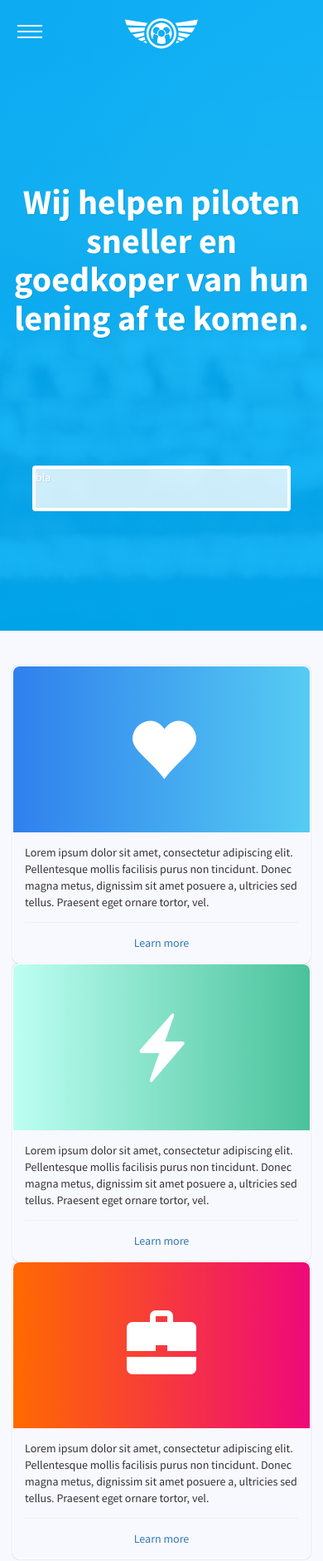
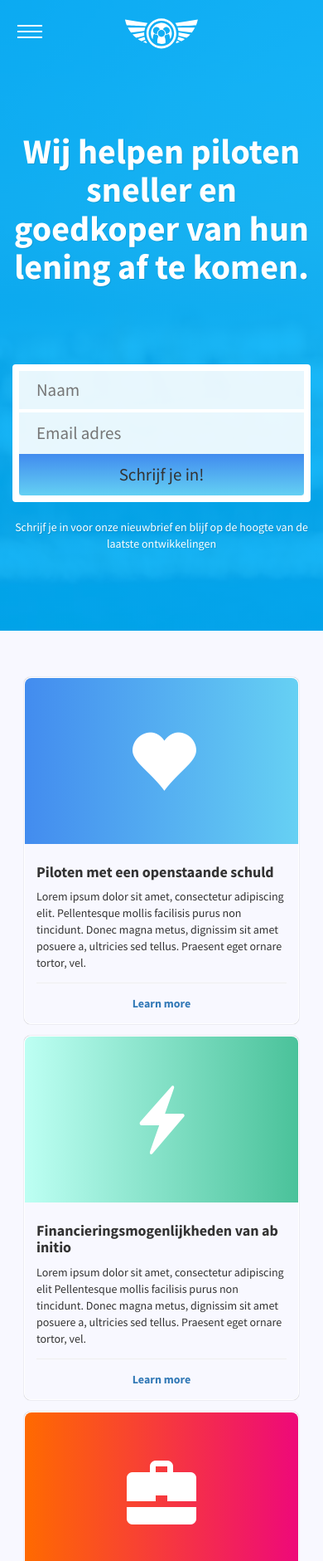
Before and after one commit to jaapbakker88/pc-html, a plain HTML site: page index.html in a window 390 px wide. Shown: the top 1881 px of the page at 83% size. Drawn offline with nearby package versions, Linux system fonts and the light colour scheme.

Commit message:
form design and resposive menuy

```diff
--- a/grid.css
+++ b/grid.css
@@ -0,0 +1,9 @@
+.flex-row {
+	display: flex;
+}
+.flex-row > .col {
+	flex: 1;
+	display: flex;
+	align-items: center;
+	justify-content: center;
+}
--- a/index.html
+++ b/index.html
@@ -6,20 +6,31 @@
 	<meta charset="UTF-8">
 	<title>TPC</title>
 	<link href="https://maxcdn.bootstrapcdn.com/bootstrap/3.3.7/css/bootstrap.min.css" rel="stylesheet" integrity="sha384-BVYiiSIFeK1dGmJRAkycuHAHRg32OmUcww7on3RYdg4Va+PmSTsz/K68vbdEjh4u" crossorigin="anonymous">
+	<link href="https://maxcdn.bootstrapcdn.com/font-awesome/4.7.0/css/font-awesome.min.css" rel="stylesheet" integrity="sha384-wvfXpqpZZVQGK6TAh5PVlGOfQNHSoD2xbE+QkPxCAFlNEevoEH3Sl0sibVcOQVnN" crossorigin="anonymous">
 	<link rel="stylesheet" href="style.css">
 </head>
 <body>
 	<div id="site-wrapper">
 		<div id="site-canvas">
 			<div id="site-menu">
-				<a href="#" class="toggle-nav">Toggle Nav</a>
-					<h2>My Menu</h2>
-					<p class="lead">Put any HTML you want here.
-					Style it however you want.
-					<ul>
-						<li>Free to scroll up and down</li>
-						<li>But not left and write</li>
+					<h2>The Pilot Crowd</h2>
+					<ul class="slide-nav">
+						<li>Over ons</li>
+						<li>Hoe werkt het?</li>
+						<li><a href="" class="btn btn-default btn-block">Meld je aan!</a></li>
 					</ul>
+					<hr>
+					<div class="flex-row">
+						<div class="col">
+							<i class="fa fa-facebook" aria-hidden="true"></i>
+						</div>
+						<div class="col">
+							<i class="fa fa-twitter" aria-hidden="true"></i>
+						</div>
+						<div class="col">
+							<i class="fa fa-envelope" aria-hidden="true"></i>
+						</div>
+					</div>
 				</div>
 
 			<header>
@@ -50,7 +61,14 @@
 						</div>
 					</div>
 					<div class="header__content--signup">
-						bla
+						<div class="container">
+							<div class="form-group-custom">
+								<input type="text" name="name" id="name" placeholder="Naam">
+								<input type="email" name="email" id="email" placeholder="Email adres">
+								<button>Schrijf je in!</button>
+							</div>
+							<p class="text-center"><br>Schrijf je in voor onze nieuwbrief en blijf op de hoogte van de laatste ontwikkelingen</p>
+						</div>
 					</div>
 				</div>
 			</header>
@@ -58,24 +76,33 @@
 			<section id="intro">
 				<div class="container">
 					<div class="row">
-						<div class="col-md-4">
+						<div class="col-sm-4">
 							<div class="panel-custom">
 								<div class="head blue"><span class="glyphicon glyphicon-heart" aria-hidden="true"></span></div>
-								<div class="body">Lorem ipsum dolor sit amet, consectetur adipiscing elit. Pellentesque mollis facilisis purus non tincidunt. Donec magna metus, dignissim sit amet posuere a, ultricies sed tellus. Praesent eget ornare tortor, vel.</div>
+								<div class="body">
+									<h4>Piloten met een openstaande schuld</h4>
+									<p>Lorem ipsum dolor sit amet, consectetur adipiscing elit. Pellentesque mollis facilisis purus non tincidunt. Donec magna metus, dignissim sit amet posuere a, ultricies sed tellus. Praesent eget ornare tortor, vel.</p>
+								</div>
 								<a href=""><div class="footer">Learn more</div></a>
 							</div>
 						</div>
-						<div class="col-md-4">
+						<div class="col-sm-4">
 							<div class="panel-custom">
 								<div class="head green"><span class="glyphicon glyphicon-flash" aria-hidden="true"></span></div>
-								<div class="body">Lorem ipsum dolor sit amet, consectetur adipiscing elit. Pellentesque mollis facilisis purus non tincidunt. Donec magna metus, dignissim sit amet posuere a, ultricies sed tellus. Praesent eget ornare tortor, vel.</div>
+								<div class="body">
+									<h4>Financieringsmogenlijkheden van ab initio</h4>
+									<p>Lorem ipsum dolor sit amet, consectetur adipiscing elit Pellentesque mollis facilisis purus non tincidunt. Donec magna metus, dignissim sit amet posuere a, ultricies sed tellus. Praesent eget ornare tortor, vel.</p>
+								</div>
 								<a href=""><div class="footer">Learn more</div></a>
 							</div>
 						</div>
-						<div class="col-md-4">
+						<div class="col-sm-4">
 							<div class="panel-custom">
 								<div class="head red"><span class="glyphicon glyphicon-briefcase" aria-hidden="true"></span></div>
-								<div class="body">Lorem ipsum dolor sit amet, consectetur adipiscing elit. Pellentesque mollis facilisis purus non tincidunt. Donec magna metus, dignissim sit amet posuere a, ultricies sed tellus. Praesent eget ornare tortor, vel.</div>
+								<div class="body">
+									<h4>Verschillende mogenlijkheden voor investeerders</h4>
+									<p>Lorem ipsum dolor sit amet, consectetur adipiscing elit. Pellentesque mollis facilisis purus non tincidunt. Donec magna metus, dignissim sit amet posuere a, ultricies sed tellus. Praesent eget ornare tortor, vel.</p>
+								</div>
 								<a href=""><div class="footer">Learn more</div></a>
 							</div>
 						</div>
--- a/style.css
+++ b/style.css
@@ -7,6 +7,10 @@
 	--primary__hover: maroon;
 	--panel-radius: 8px;
 
+}
+
+* {
+	box-sizing: border-box;
 }
 
 html, body {
@@ -49,6 +53,14 @@ width: 100%;
   transform: translateX(300px);
 }
 
+.slide-nav {
+	list-style: none;
+	margin: 0;
+	padding: 0;
+}
+.slide-nav li {
+	margin-top: 1em;
+}
 .container {
 	position: relative;
   padding-right: 15px;
@@ -87,16 +99,6 @@ header {
 	align-items: center;
 	text-align: center;
 	max-width: 760px
-}
-
-
-.header__content--signup {
-	margin-bottom: 10em;
-	width: 80vw;
-	background: rgba(255,255,255,0.8);
-	border: 4px solid #fff;
-	border-radius: 4px;
-	height: 55px;
 }
 
 .header__navbar {
@@ -140,6 +142,7 @@ header {
 }
 
 .panel-custom {
+	margin: 1em;
 	min-height: 200px;
 	border: 1px solid #fff;
 	border-radius: var(--panel-radius);
@@ -159,9 +162,9 @@ header {
 }
 .panel-custom > .head.blue {
 	background: #56CCF2; /* fallback for old browsers */ /* Chrome 10-25, Safari 5.1-6 */
-	background: -webkit-linear-gradient(right, #56CCF2, #2F80ED);
-	background: -o-linear-gradient(right, #56CCF2, #2F80ED);
-	background: linear-gradient(to left, #56CCF2, #2F80ED); /* W3C, IE 10+/ Edge, Firefox 16+, Chrome 26+, Opera 12+, Safari 7+ */
+	background: -webkit-linear-gradient(right, rgba(86,204,242,0.9), rgba(47,128,237,0.9));
+	background: -o-linear-gradient(right, rgba(86,204,242,0.9), rgba(47,128,237,0.9));
+	background: linear-gradient(to left, rgba(86,204,242,0.9), rgba(47,128,237,0.9)); /* W3C, IE 10+/ Edge, Firefox 16+, Chrome 26+, Opera 12+, Safari 7+ */
 }
 .panel-custom > .head.green {
 	background: #4AC29A; /* fallback for old browsers */
@@ -178,18 +181,58 @@ header {
 .panel-custom > .body {
 	padding: 1em 1em 0 1em;
 }
-
+.panel-custom a:hover {
+	text-decoration: none;
+}
 .panel-custom a > .footer {
+	font-weight: 700;
 	margin: 1em 1em 0 1em;
 	padding-top: 1em; padding-bottom: 1em;
 	text-align: center;
 	border-top: 1px solid #efefee;
 }
 .panel-custom a > .footer:hover {
-	background: #efefee;
+	background: #f4f4ff;
 	margin: 1em 0 0 0;
 	border-bottom-left-radius: var(--panel-radius);
 	border-bottom-right-radius: var(--panel-radius);
+}
+
+.header__content--signup {
+	margin-bottom: 10em;
+}
+
+.form-group-custom {
+	font-size: 1.5em;
+	display: flex;
+	background: rgba(255,255,255,0.9);
+	border: 8px solid #fff;
+	border-radius: 4px;
+}
+.form-group-custom input {
+	padding-left: 1em;
+	background: transparent;
+	box-shadow: none;
+	border: none;
+	flex: 1;
+	height: 50px;
+	/* width: 50px; */
+}
+.form-group-custom input:first-child {
+	border-right: 4px solid #fff;
+}
+
+.form-group-custom button {
+	height: 50px;
+	color: #333;
+	background: #56CCF2; /* fallback for old browsers */ /* Chrome 10-25, Safari 5.1-6 */
+	background: -webkit-linear-gradient(top, rgba(86,204,242,0.9), rgba(47,128,237,0.9));
+	background: -o-linear-gradient(top, rgba(86,204,242,0.9), rgba(47,128,237,0.9));
+	background: linear-gradient(to top, rgba(86,204,242,0.9), rgba(47,128,237,0.9)); /* W3C, IE 10+/ Edge, Firefox 16+, Chrome 26+, Opera 12+, Safari 7+ */
+	border-top-right-radius: 4px;
+	border-bottom-right-radius: 4px;
+	box-shadow: none;
+	border: none;
 }
 
 
@@ -211,6 +254,19 @@ header {
 		margin: 5px;
 		background: #fff;
 	}
+	.form-group-custom {
+		display: block;
+	}
+	.form-group-custom input, .form-group-custom button {
+		width: 100%;
+	}
+	.form-group-custom input:first-child {
+		border-right: none;
+		border-bottom: 4px solid #fff;
+	}
+	.form-group-custom button {
+		border-radius: 0 0px 4px 4px
+	}
 }
 
 
--- a/typography.css
+++ b/typography.css
@@ -5,9 +5,10 @@ body {
 	-webkit-font-smoothing: antialiased;
 	-moz-osx-font-smoothing: grayscale;
 }
-
+h1,h2,h3,h4 {
+	font-weight: 700;
+}
 h1 {
-	font-weight: 700;
 	font-size: 36px; /* Fallback */
 	font-size: 5vh;
 }
```
